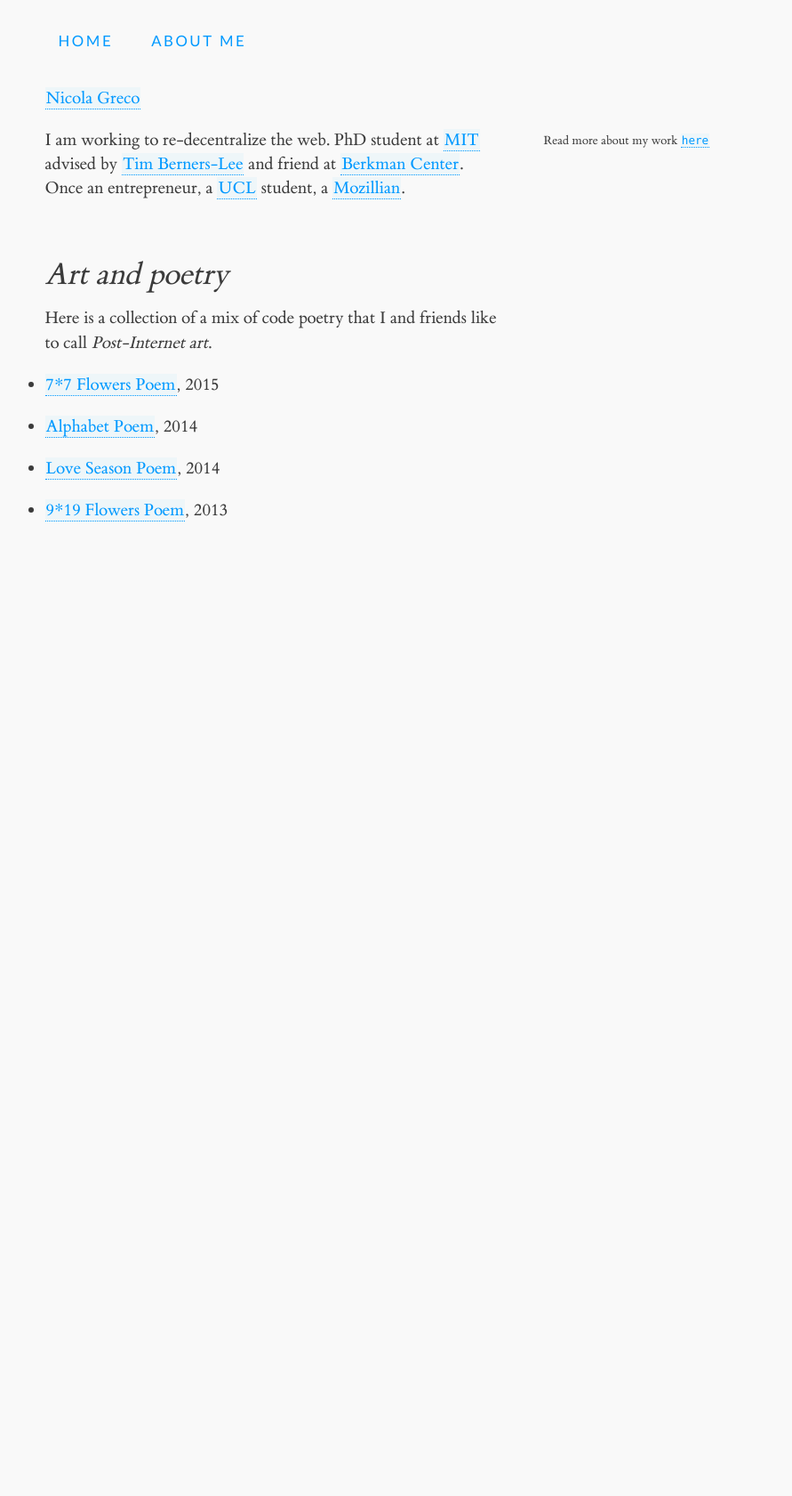
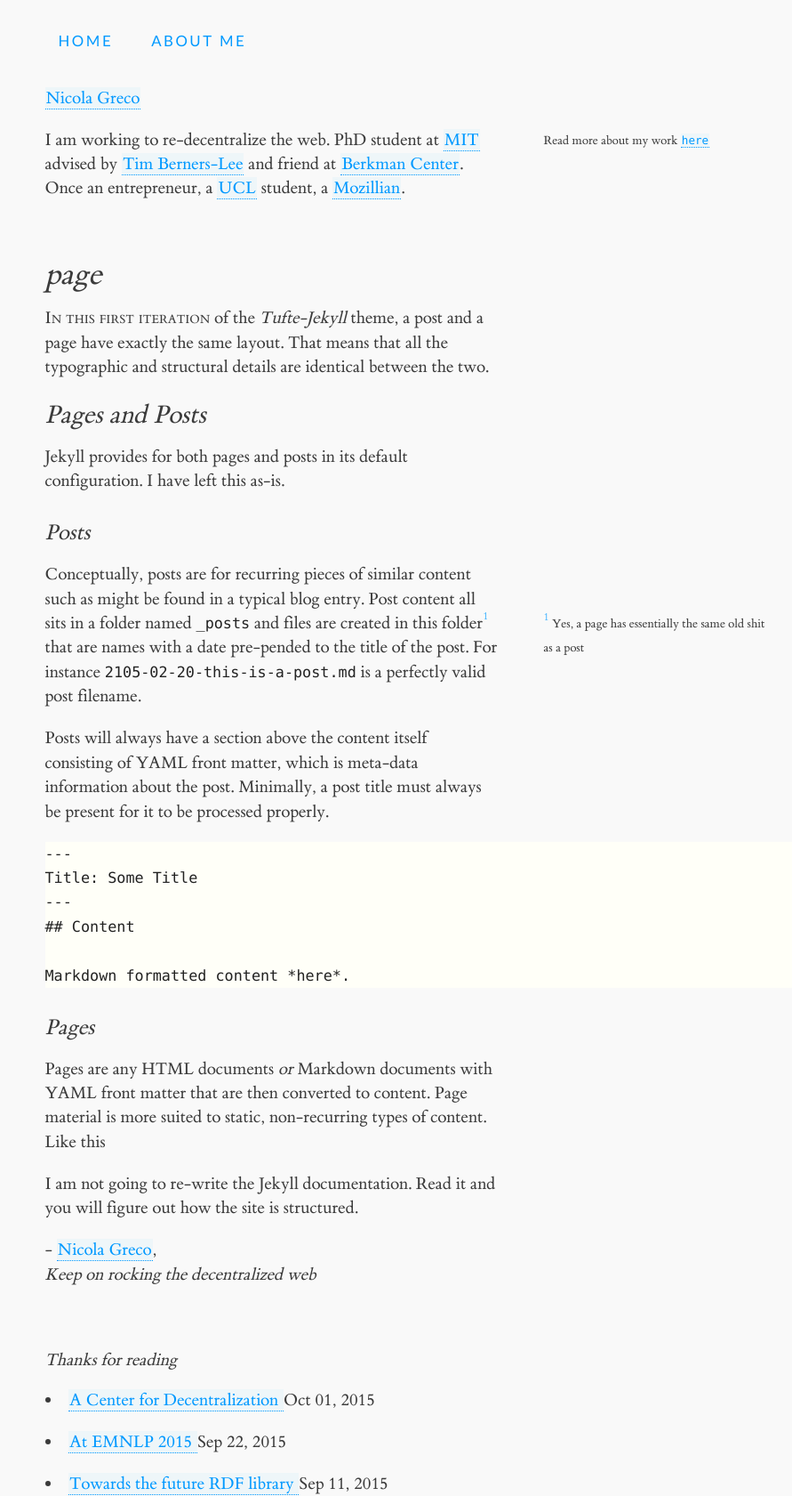
Before and after one commit to nicola/nicola.github.io, a Jekyll site: the page built from art/index.md, in a window 1280 px wide. Shown: the whole page at 89% size, without its empty margins (57-948 px from the left). Built offline with Jekyll 4.4.1, drawn with Linux system fonts in a browser that asks for light colours; comment, search, counter and statistics services are not loaded; before the commit the page ends 1300 px from its top, so only the background shows below that.

Commit message:
adding art page

````diff
--- a/art/index.md
+++ b/art/index.md
@@ -1,12 +1,31 @@
 ---
-layout: page
-title: Art and Poetry
+layout: post
+title: page
 ---
+{% newthought 'In this first iteration'%} of the *Tufte-Jekyll* theme, a post and a page have exactly the same layout. That means that all the typographic and structural details are identical between the two.
 
-Here is a collection of a mix of code poetry that I and friends like to call *Post-Internet art*.
+## Pages and Posts
+
+Jekyll provides for both pages and posts in its default configuration. I have left this as-is.
+
+### Posts
+
+Conceptually, posts are for recurring pieces of similar content such as might be found in a typical blog entry. Post content all sits in a folder named ```_posts``` and files are created in this folder{% sidenote 1 'Yes, a page has essentially the same old shit as a post'%} that are names with a date pre-pended to the title of the post. For instance ```2105-02-20-this-is-a-post.md``` is a perfectly valid post filename.
+
+Posts will always have a section above the content itself consisting of YAML front matter, which is meta-data information about the post. Minimally, a post title must always be present for it to be processed properly.
+
+```
+---
+Title: Some Title
+---
+## Content
+
+Markdown formatted content *here*.
+```
 
 
-- [7*7 Flowers Poem](http://old.virginialonso.com/2015), 2015
-- [Alphabet Poem](http://old.virginialonso.com/alphabet), 2014
-- [Love Season Poem](http://nicola.io/love-season-poem), 2014
-- [9*19 Flowers Poem](http://nicola.io/flowers-poem), 2013
+### Pages
+
+Pages are any HTML documents *or* Markdown documents with YAML front matter that are then converted to content. Page material is more suited to static, non-recurring types of content. Like this
+
+I am not going to re-write the Jekyll documentation. Read it and you will figure out how the site is structured.
````
Also changed, not shown: page/index.md (deleted, +0 -31 lines).
